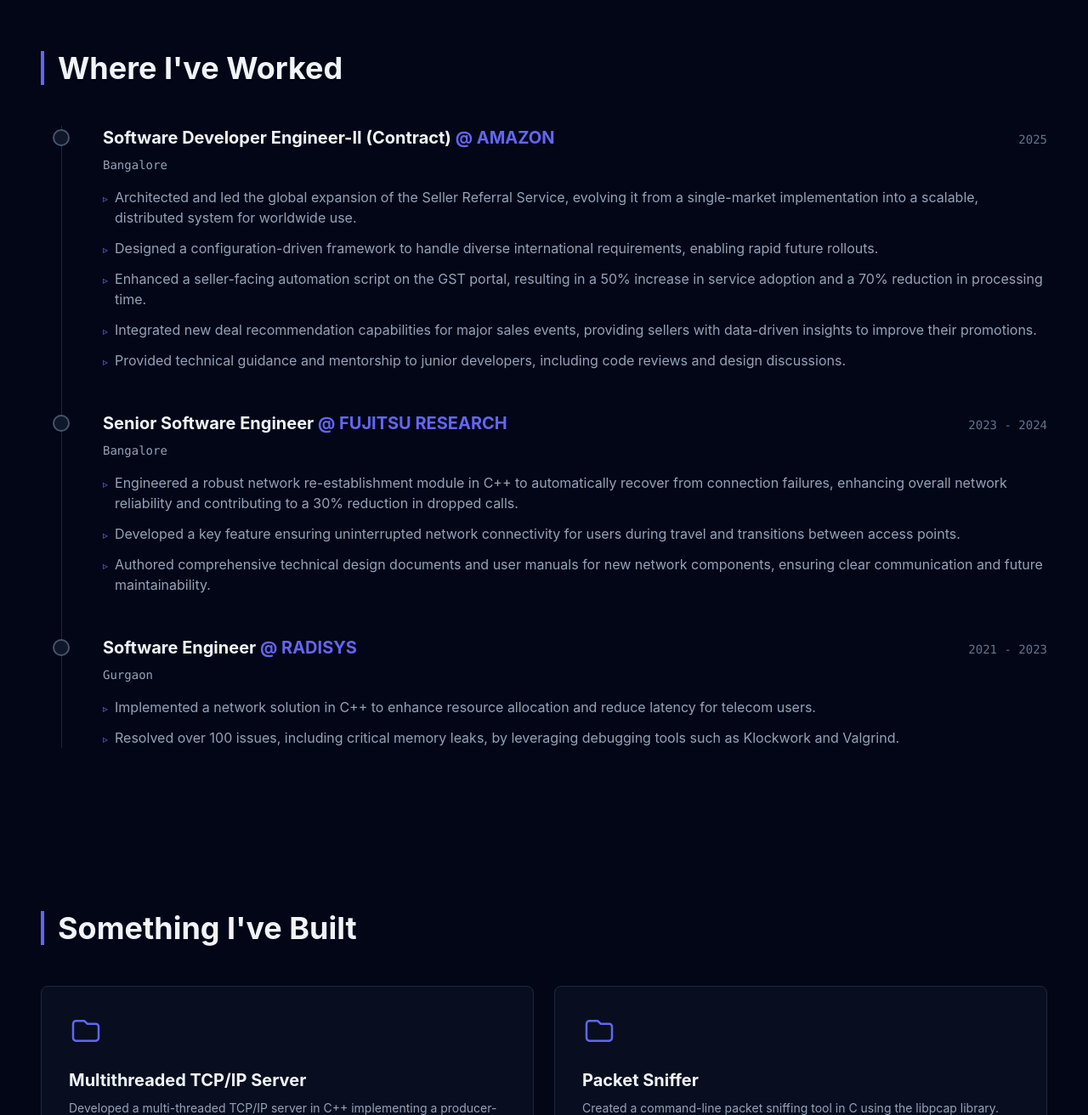
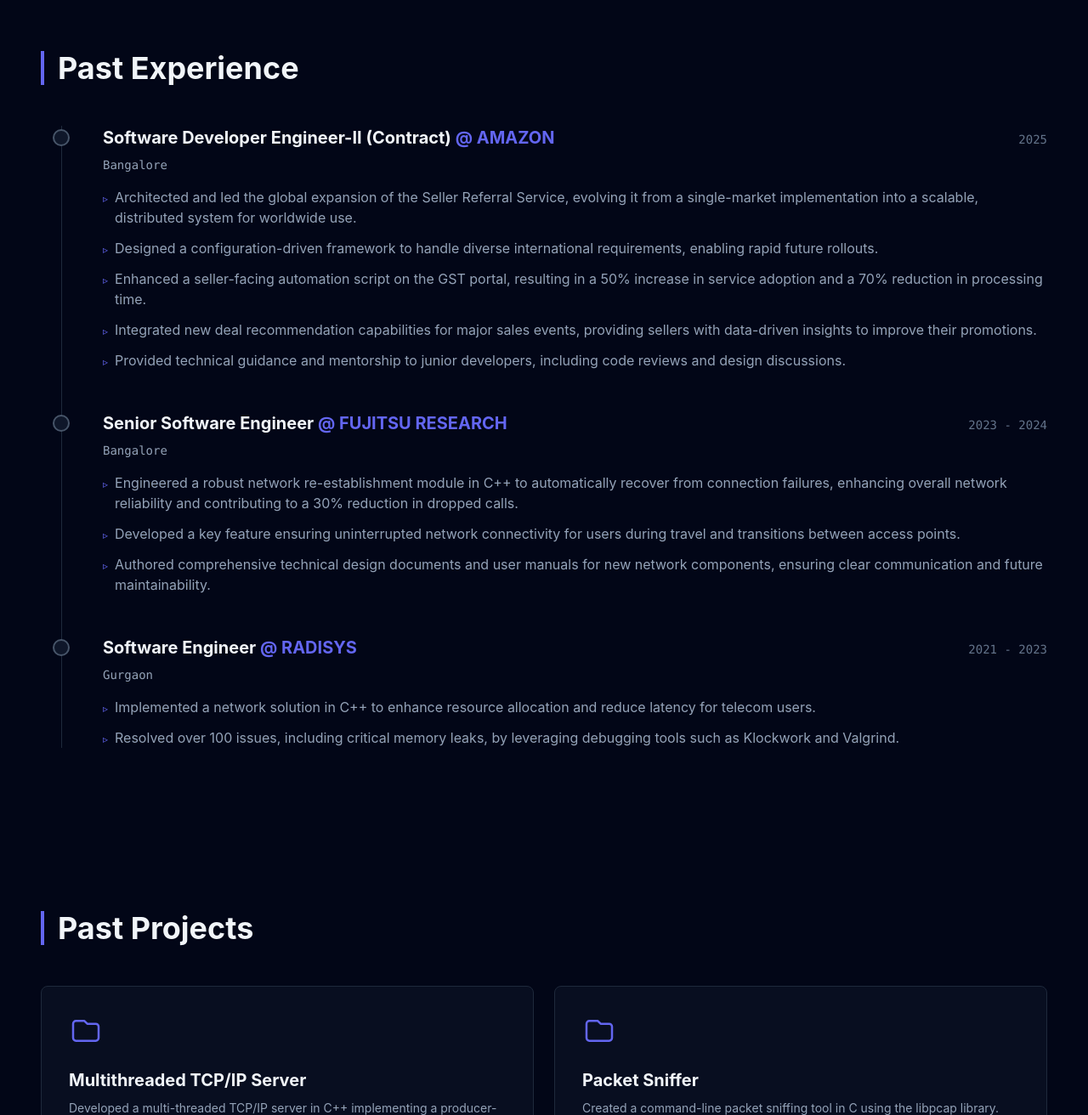
Before and after one commit to manishwadhwani2/portfolio-website, a React (Vite) app: page / in a window 1280 px wide. Shown: the part 836-2148 px from the top of the page at 85% size. Built offline with nearby package versions, Linux system fonts and the light colour scheme.

Commit message:
Header Descriptions changes

```diff
--- a/components/Experience.tsx
+++ b/components/Experience.tsx
@@ -4,7 +4,7 @@
 
 export const Experience: React.FC = () => {
   return (
-    <Section id="experience" title="Where I've Worked">
+    <Section id="experience" title="Past Experience">
       <div className="space-y-12 border-l border-slate-800 ml-3 md:ml-6 pl-8 md:pl-12 relative">
         {EXPERIENCES.map((exp, index) => (
           <div key={index} className="relative group">
--- a/components/Projects.tsx
+++ b/components/Projects.tsx
@@ -4,7 +4,7 @@
 
 export const Projects: React.FC = () => {
   return (
-    <Section id="projects" title="Something I've Built">
+    <Section id="projects" title="Past Projects">
       <div className="grid grid-cols-1 md:grid-cols-2 gap-6">
         {PROJECTS.map((project, index) => (
           <div key={index} className="bg-slate-900/50 p-8 rounded-lg hover:-translate-y-2 transition-transform duration-300 border border-slate-800 hover:border-slate-700">
```
